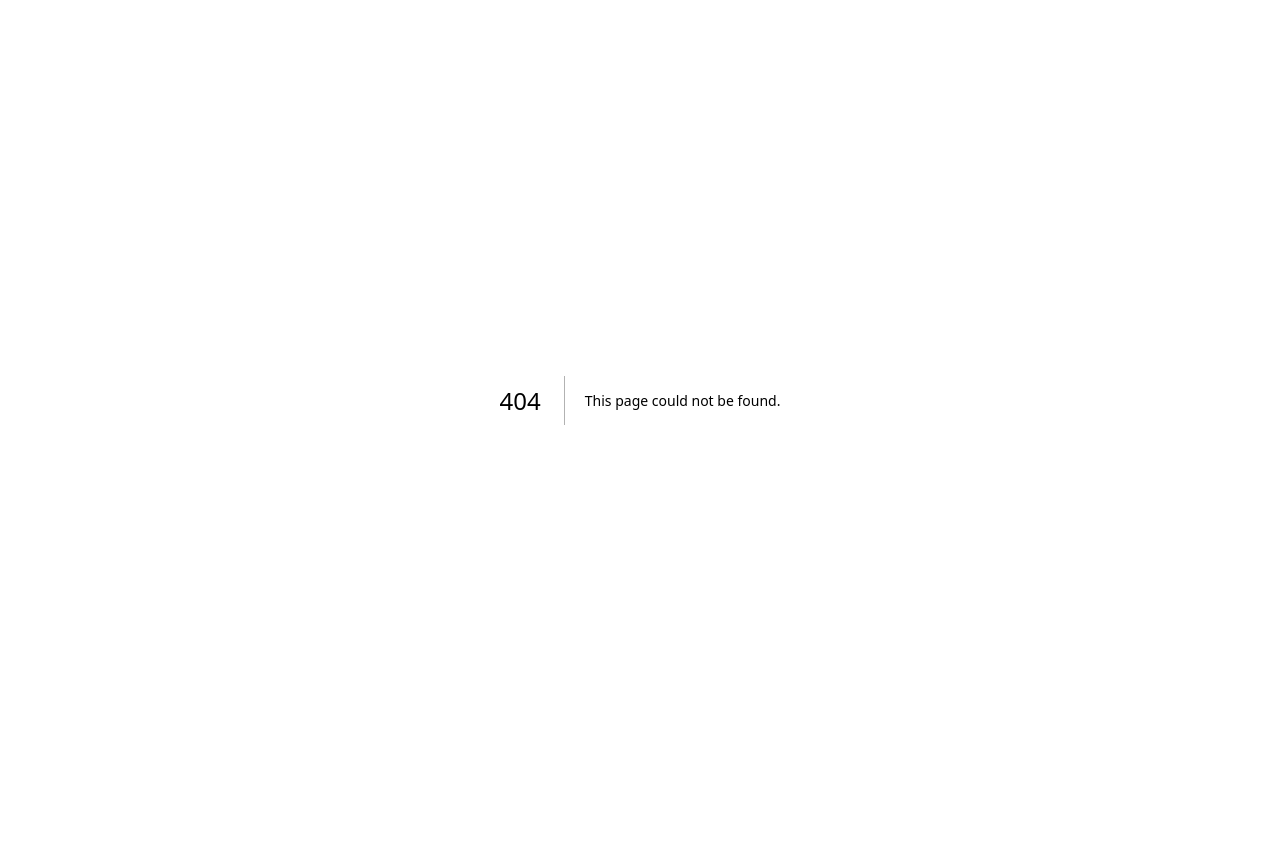
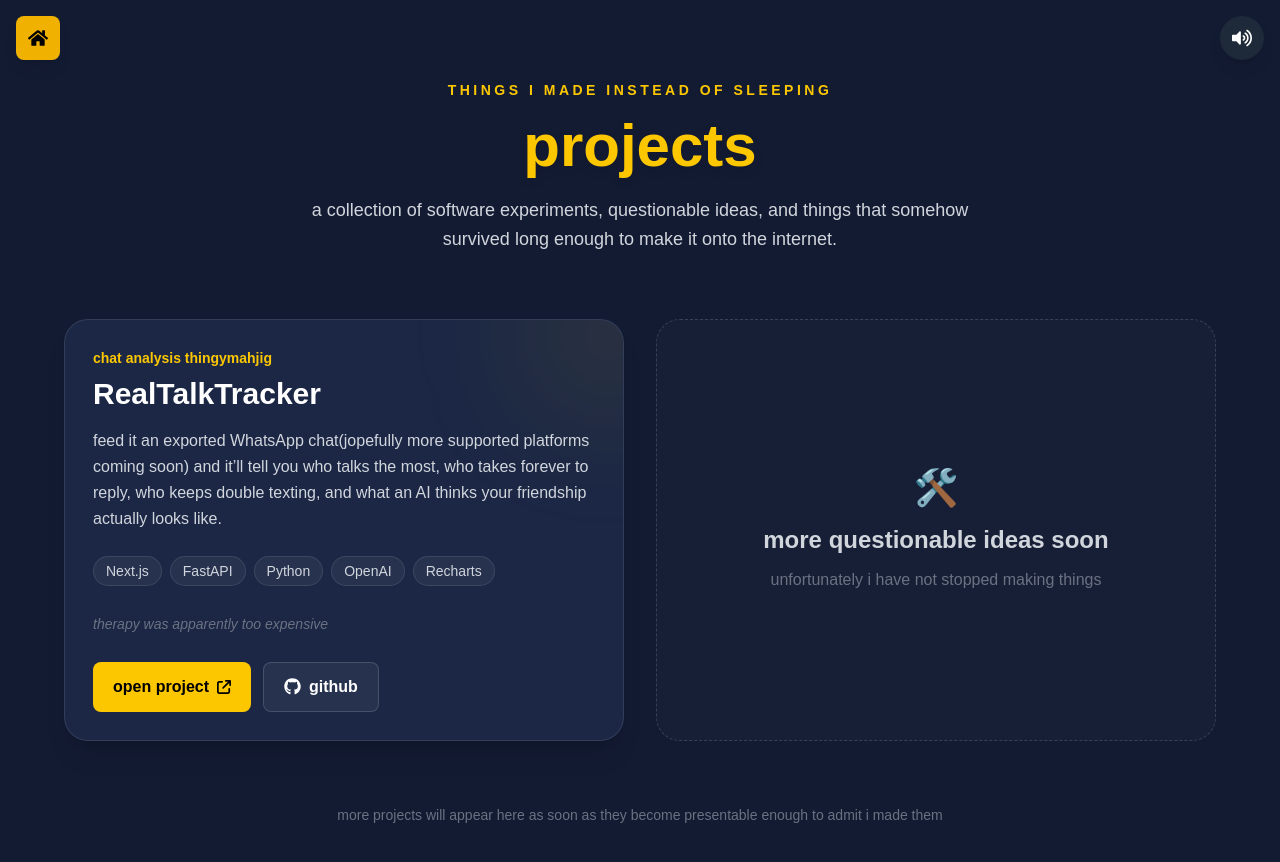
Before and after one commit to zuuhaaib/portfolio, a Next.js app: page /projects in a window 1280 px wide. Before the commit this address had no page. Shown: the top 862 px of the page. Before the commit the page ends 800 px from the top, so only its background shows below. Built offline with nearby package versions, Linux system fonts and the light colour scheme.

Commit message:
added projects (singular project)

```diff
--- a/src/app/coming-soon/page.tsx
+++ /dev/null
@@ -1,10 +0,0 @@
-"use client";
-
-export default function ComingSoon() {
-  return (
-    <div className="h-screen flex flex-col items-center justify-center bg-black text-white">
-      <h1 className="text-4xl font-bold">Coming Soon</h1>
-      <p className="text-lg mt-4">Check back later for updates!</p>
-    </div>
-  );
-}
--- /dev/null
+++ b/src/app/projects/page.tsx
@@ -0,0 +1,184 @@
+"use client";
+
+import { useRouter } from "next/navigation";
+import { motion } from "framer-motion";
+import { FaHome, FaVolumeMute, FaVolumeUp, FaGithub } from "react-icons/fa";
+import { FaArrowUpRightFromSquare } from "react-icons/fa6";
+import { useAudio } from "@/context/AudioContext";
+
+const projects = [
+  {
+    name: "RealTalkTracker",
+    subtitle: "chat analysis thingymahjig",
+    description:
+      "feed it an exported WhatsApp chat(jopefully more supported platforms coming soon) and it’ll tell you who talks the most, who takes forever to reply, who keeps double texting, and what an AI thinks your friendship actually looks like.",
+    tech: ["Next.js", "FastAPI", "Python", "OpenAI", "Recharts"],
+    live: "https://real-talk-tracker.vercel.app",
+    github: "https://github.com/zuuhaaib/RealTalkTracker",
+    note: "therapy was apparently too expensive",
+  },
+];
+
+export default function ProjectsPage() {
+  const router = useRouter();
+  const { isMuted, toggleMute } = useAudio();
+
+  return (
+    <main className="min-h-screen bg-[#131b33] text-white px-6 py-20">
+      {/* Home button */}
+      <motion.button
+        onClick={() => router.push("/")}
+        className="fixed top-4 left-4 z-20 p-3 bg-yellow-500 text-black font-bold rounded-lg shadow-lg hover:bg-yellow-600 transition-all"
+        whileHover={{ scale: 1.1, rotate: -3 }}
+        whileTap={{ scale: 0.95 }}
+      >
+        <FaHome size={20} />
+      </motion.button>
+
+      {/* Mute button */}
+      <motion.button
+        onClick={toggleMute}
+        className="fixed top-4 right-4 z-20 p-3 bg-gray-800 text-white rounded-full shadow-lg hover:bg-gray-700 transition"
+        whileHover={{ scale: 1.1 }}
+        whileTap={{ scale: 0.95 }}
+      >
+        {isMuted ? <FaVolumeMute size={20} /> : <FaVolumeUp size={20} />}
+      </motion.button>
+
+      <div className="mx-auto max-w-6xl">
+        {/* Header */}
+        <motion.div
+          className="text-center mb-16"
+          initial={{ opacity: 0, y: -25 }}
+          animate={{ opacity: 1, y: 0 }}
+          transition={{ duration: 0.5 }}
+        >
+          <p className="text-yellow-400 text-sm font-bold tracking-[0.25em] uppercase mb-4">
+            things i made instead of sleeping
+          </p>
+
+          <h1 className="text-5xl md:text-6xl font-extrabold text-yellow-400 drop-shadow-lg">
+            projects
+          </h1>
+
+          <p className="mt-5 text-lg text-gray-300 max-w-2xl mx-auto leading-relaxed">
+            a collection of software experiments, questionable ideas, and things
+            that somehow survived long enough to make it onto the internet.
+          </p>
+        </motion.div>
+
+        {/* Project grid */}
+        <div className="grid gap-8 md:grid-cols-2">
+          {projects.map((project, index) => (
+            <motion.div
+              key={project.name}
+              className="group relative overflow-hidden rounded-3xl border border-white/10 bg-[#1b2745] p-7 shadow-xl"
+              initial={{ opacity: 0, y: 35 }}
+              animate={{ opacity: 1, y: 0 }}
+              transition={{
+                duration: 0.5,
+                delay: index * 0.1,
+              }}
+              whileHover={{
+                y: -8,
+                rotate: index % 2 === 0 ? -1 : 1,
+              }}
+            >
+              {/* Accent blob */}
+              <div className="absolute -top-16 -right-16 h-40 w-40 rounded-full bg-yellow-400/10 blur-3xl" />
+
+              <div className="relative z-10">
+                <p className="text-sm text-yellow-400 font-semibold mb-2">
+                  {project.subtitle}
+                </p>
+
+                <h2 className="text-3xl font-bold mb-4">{project.name}</h2>
+
+                <p className="text-gray-300 leading-relaxed">
+                  {project.description}
+                </p>
+
+                {/* Tech stack */}
+                <div className="flex flex-wrap gap-2 mt-6">
+                  {project.tech.map((tech) => (
+                    <span
+                      key={tech}
+                      className="rounded-full border border-white/10 bg-white/5 px-3 py-1 text-sm text-gray-300"
+                    >
+                      {tech}
+                    </span>
+                  ))}
+                </div>
+
+                {/* little dumb note */}
+                <p className="mt-7 text-sm italic text-gray-500">
+                  {project.note}
+                </p>
+
+                {/* buttons */}
+                <div className="mt-7 flex flex-wrap gap-3">
+                  <motion.a
+                    href={project.live}
+                    target="_blank"
+                    rel="noopener noreferrer"
+                    className="flex items-center gap-2 rounded-lg bg-yellow-400 px-5 py-3 font-bold text-black hover:bg-yellow-500 transition"
+                    whileHover={{ scale: 1.05 }}
+                    whileTap={{ scale: 0.97 }}
+                  >
+                    open project
+                    <FaArrowUpRightFromSquare size={14} />
+                  </motion.a>
+
+                  <motion.a
+                    href={project.github}
+                    target="_blank"
+                    rel="noopener noreferrer"
+                    className="flex items-center gap-2 rounded-lg border border-white/15 bg-white/5 px-5 py-3 font-semibold text-white hover:bg-white/10 transition"
+                    whileHover={{ scale: 1.05 }}
+                    whileTap={{ scale: 0.97 }}
+                  >
+                    <FaGithub size={17} />
+                    github
+                  </motion.a>
+                </div>
+              </div>
+            </motion.div>
+          ))}
+
+          {/* Placeholder for the next project */}
+          <motion.div
+            className="flex min-h-[360px] items-center justify-center rounded-3xl border border-dashed border-white/15 bg-white/[0.02] p-7"
+            initial={{ opacity: 0 }}
+            animate={{ opacity: 1 }}
+            transition={{ delay: 0.25 }}
+          >
+            <div className="text-center">
+              <p className="text-4xl mb-4">🛠️</p>
+
+              <h2 className="text-2xl font-bold text-gray-300">
+                more questionable ideas soon
+              </h2>
+
+              <p className="mt-3 text-gray-500">
+                unfortunately i have not stopped making things
+              </p>
+            </div>
+          </motion.div>
+        </div>
+
+        {/* Bottom */}
+        <motion.div
+          className="mt-16 text-center"
+          initial={{ opacity: 0 }}
+          animate={{ opacity: 1 }}
+          transition={{ delay: 0.4 }}
+        >
+          <p className="text-gray-500 text-sm">
+            more projects will appear here as soon as they become presentable
+            enough to admit i made them
+          </p>
+        </motion.div>
+      </div>
+    </main>
+  );
+}
--- a/src/app/vinyl/page.tsx
+++ b/src/app/vinyl/page.tsx
@@ -118,7 +118,7 @@ export default function VinylNavigation() {
       case "About Me":
         return "/about-me";
       case "Projects":
-        return "/coming-soon";
+        return "/projects";
       default:
         return `/${option.toLowerCase().replace(/ /g, "-")}`;
     }
```
